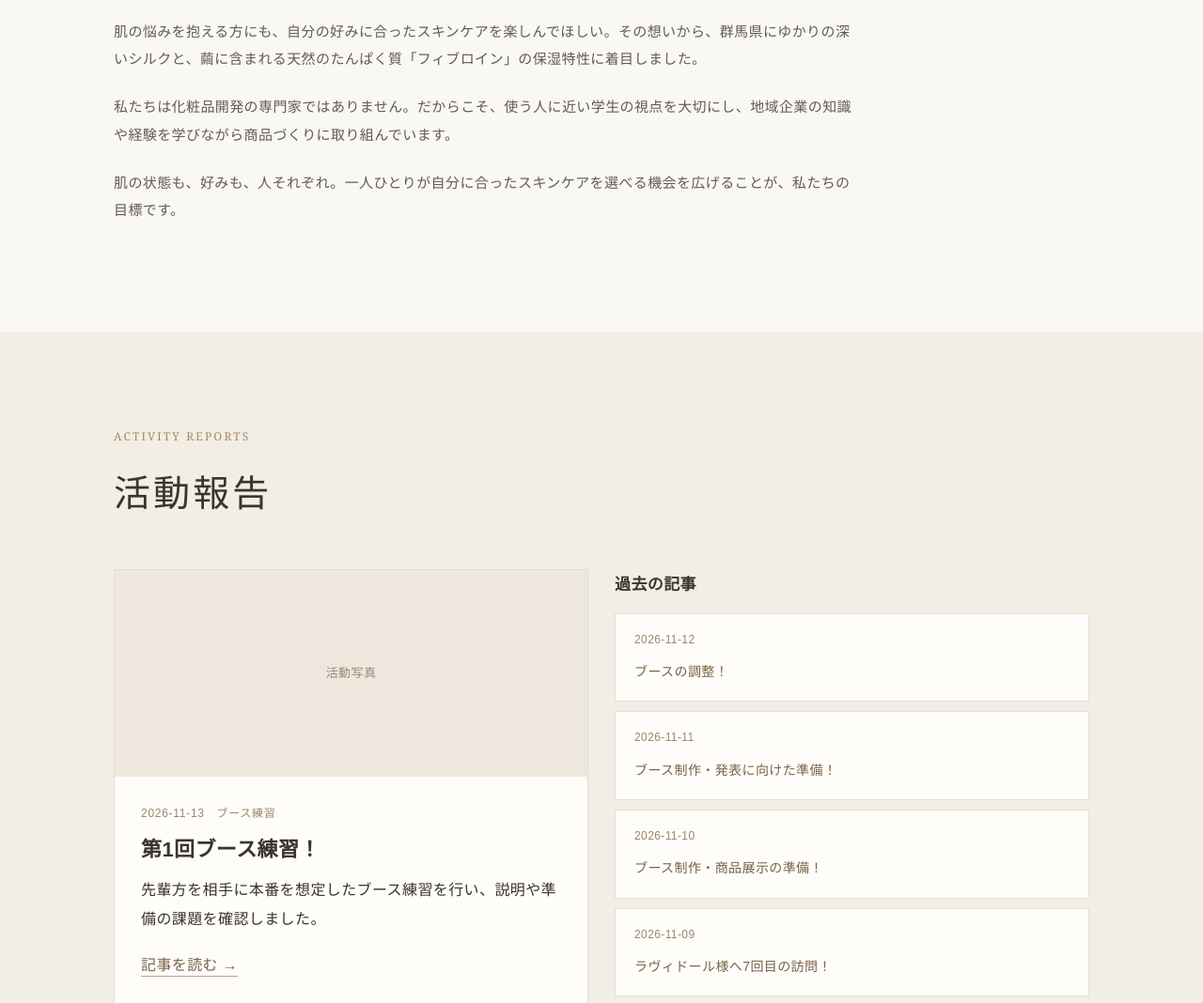
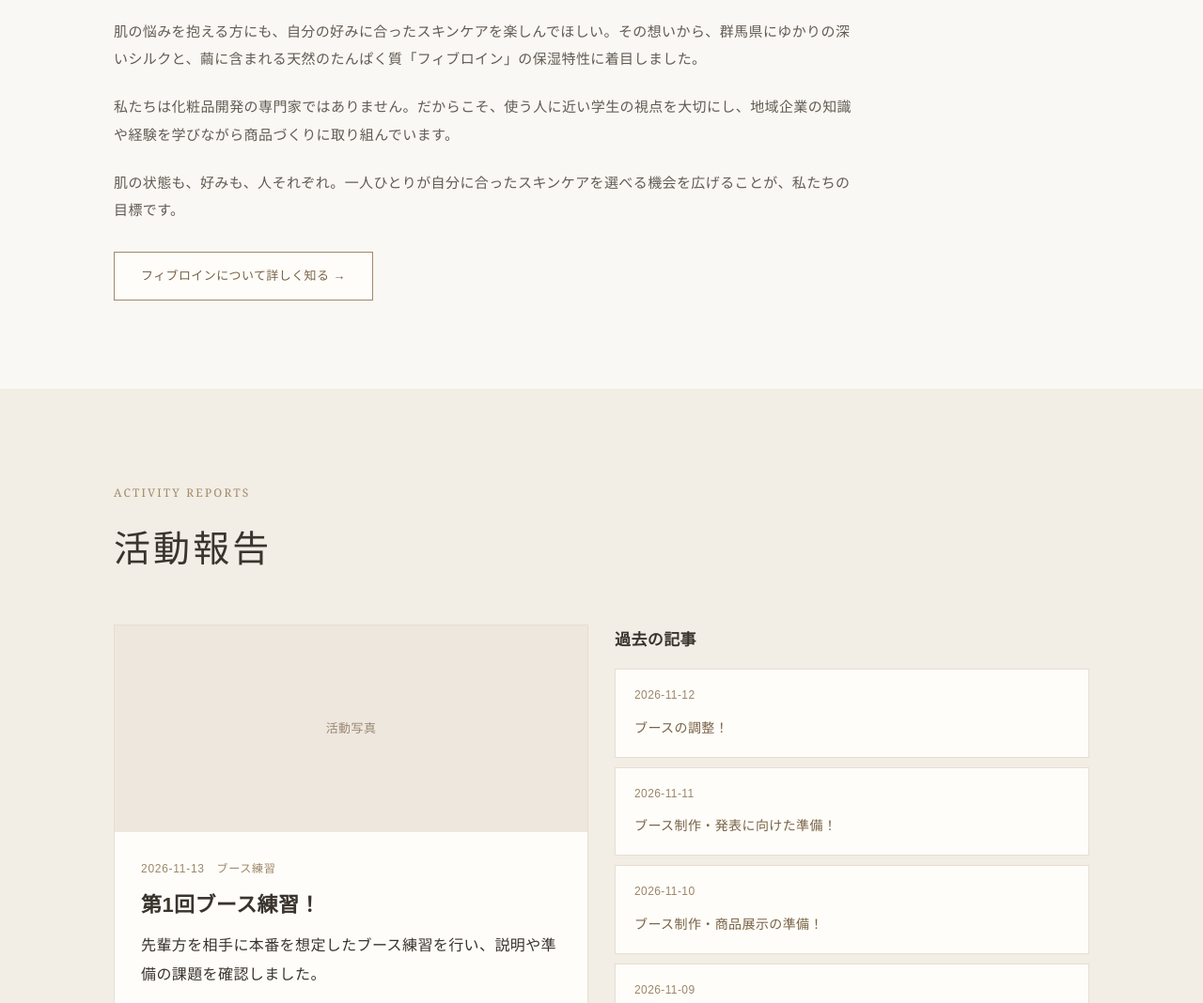
Before and after one commit to kisaki-kyoai/kisaki_kyoai, a plain HTML site: page index.html in a window 1280 px wide. Shown: the part 1971-3039 px from the top of the page at 94% size. Drawn offline with Linux system fonts and the light colour scheme.

Commit message:
Update index.html

```diff
--- a/index.html
+++ b/index.html
@@ -153,7 +153,11 @@ footer{background:#e9e0d4;padding:40px 0;text-align:center}.footer-logo{font-fam
 <nav id="siteNav" aria-label="ページ内メニュー"><a href="#about">絹彩喜について</a><a href="#values">こだわり</a><a href="#product">商品紹介</a><a href="/stores/">販売店舗</a><a href="#story">開発ストーリー</a><a href="#partner">提携企業</a><a href="#reports">活動報告</a><a href="#company">会社概要</a></nav><div class="header-tools"><div class="header-counter" aria-label="累計アクセス数"><span class="counter-label">累計アクセス数</span><iframe src="https://repo5.com/tool/freecounter/counter.cgi?ID=HLWEIWIUAM" width="80" height="24" title="アクセスカウンター" scrolling="no" loading="eager"></iframe></div><button class="menu" id="menuButton" aria-expanded="false" aria-controls="siteNav">メニュー ☰</button></div></div></header>
 <main>
 <div class="hero-scroll-scene" id="home"><section class="hero"><div class="wrap hero-inner"><div class="eyebrow">KISAKI — SILK SKINCARE PROJECT</div><h1>肌の弱さを、<br>あきらめの理由にさせない。</h1><p>肌が敏感だから。乾燥しやすいから。<br>そんな理由で、自分の好きなスキンケアをあきらめてほしくない。<br>私たち絹彩喜は、群馬のシルクに着目し、一人ひとりの肌の悩みや好みに寄り添う商品づくりに挑戦しています。</p></div><div class="hero-reveal" aria-hidden="true"><div class="reveal-brand">絹彩喜</div><div class="reveal-tag">KISAKI · SILK SKINCARE</div></div><div class="hero-scroll-hint">SCROLL ↓</div></section></div>
-<section id="about"><div class="wrap"><div class="heading"><span>ABOUT US</span><h2>絹彩喜について</h2></div><div class="prose"><p class="lead">自分に合ったスキンケアを、<br>もっと自由に選べるように。</p><p>私たち絹彩喜（きさき）は、共愛学園前橋国際大学の学生4人で活動する仮想企業です。</p><p>メンバーの中には、肌の状態を気にしたり、自分に合うスキンケア選びに悩んだりした経験のある人がいます。そうした身近な肌の悩みが、私たちの商品づくりの出発点になりました。</p><p>肌の悩みを抱える方にも、自分の好みに合ったスキンケアを楽しんでほしい。その想いから、群馬県にゆかりの深いシルクと、繭に含まれる天然のたんぱく質「フィブロイン」の保湿特性に着目しました。</p><p>私たちは化粧品開発の専門家ではありません。だからこそ、使う人に近い学生の視点を大切にし、地域企業の知識や経験を学びながら商品づくりに取り組んでいます。</p><p>肌の状態も、好みも、人それぞれ。一人ひとりが自分に合ったスキンケアを選べる機会を広げることが、私たちの目標です。</p></div></div></section>
+<section id="about"><div class="wrap"><div class="heading"><span>ABOUT US</span><h2>絹彩喜について</h2></div><div class="prose"><p class="lead">自分に合ったスキンケアを、<br>もっと自由に選べるように。</p><p>私たち絹彩喜（きさき）は、共愛学園前橋国際大学の学生4人で活動する仮想企業です。</p><p>メンバーの中には、肌の状態を気にしたり、自分に合うスキンケア選びに悩んだりした経験のある人がいます。そうした身近な肌の悩みが、私たちの商品づくりの出発点になりました。</p><p>肌の悩みを抱える方にも、自分の好みに合ったスキンケアを楽しんでほしい。その想いから、群馬県にゆかりの深いシルクと、繭に含まれる天然のたんぱく質「フィブロイン」の保湿特性に着目しました。</p><p>私たちは化粧品開発の専門家ではありません。だからこそ、使う人に近い学生の視点を大切にし、地域企業の知識や経験を学びながら商品づくりに取り組んでいます。</p><p>肌の状態も、好みも、人それぞれ。一人ひとりが自分に合ったスキンケアを選べる機会を広げることが、私たちの目標です。</p><div style="margin-top:30px;">
+  <a href="/fibroin/" style="display:inline-block; padding:12px 28px; border:1px solid #a18a68; background:#fffdf9; color:#786346; text-align:center; font-size:13px; text-decoration:none;">
+    フィブロインについて詳しく知る →
+  </a>
+</div></div></div></section>
 
 
 
```
